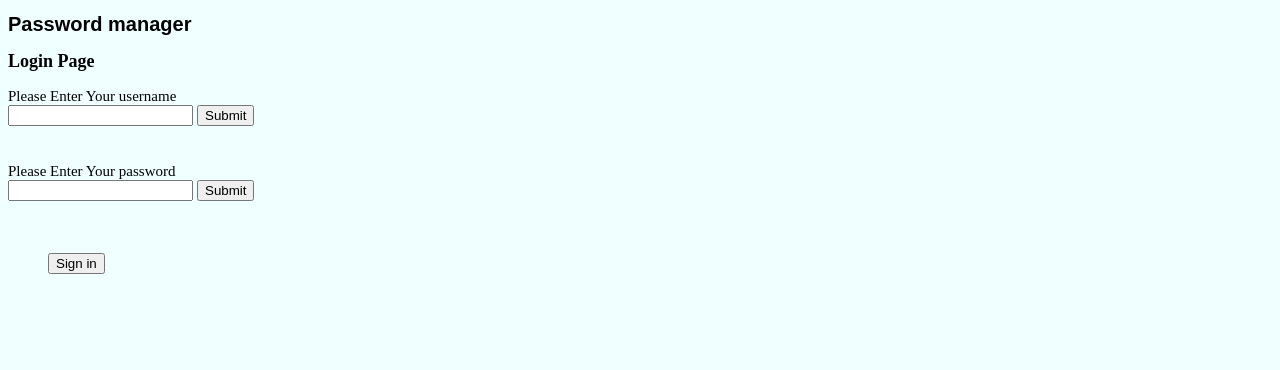
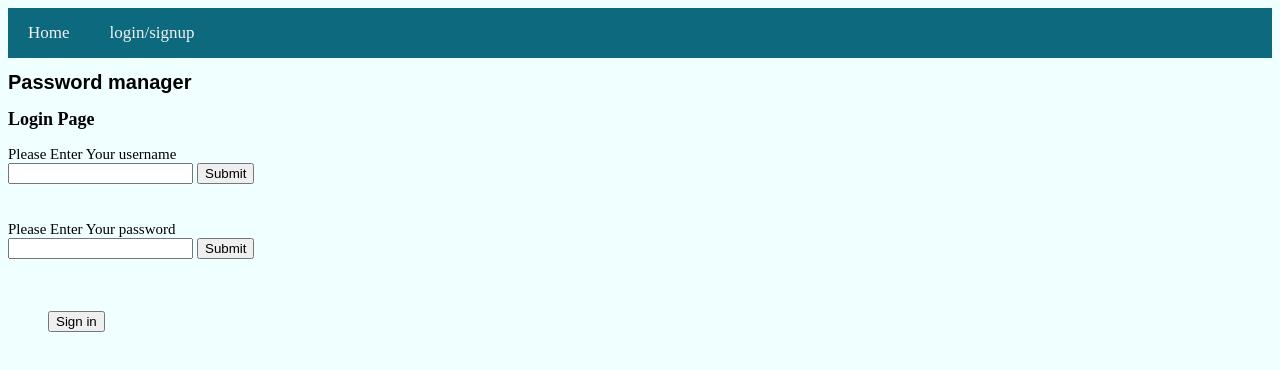
Before and after one commit to Harvey-Moth/Comp-1004-Project, a plain HTML site: page Index.html in a window 1280 px wide. Drawn offline with Linux system fonts and the light colour scheme.

Commit message:
Attempt to add working navigation bar but have run into more visual studio code issues
Am going to copy code from this project into another ide and try to debug

```diff
--- a/Index.html
+++ b/Index.html
@@ -1,11 +1,13 @@
 <!DOCTYPE html>
 <html>
     <head>
+
+      <script src"Script.js" defer></script>
         <link rel="stylesheet" href="Main.css"/>
 
 
-        <h1>Password manager</h1>
-        <h2>Login Page</h2>
+
+
 
 
 
@@ -13,6 +15,17 @@
 
     </head>
     <body>
+      <div class="Navigationbar">
+        <a class="active" href="#home">Home</a>
+        <a href="#"   id="toploginbutton">login/signup</a>
+
+      </div>
+      <h1>Password manager</h1>
+      <h2>Login Page</h2>
+
+
+
+      <div id="Logincontent">
         <div id="Signin">
           <p1>Please Enter Your username</p1>
           <form>
@@ -40,6 +53,8 @@
         </div>
 
 
+      </div>
+
 
     </body>
 
--- a/Main.css
+++ b/Main.css
@@ -33,3 +33,18 @@ h2
 {
     display:none;
 }
+.Navigationbar  {
+    background-color: #0d697e;
+    overflow: hidden;
+  }
+  .Navigationbar a {
+    float: left;
+    color: #f2f2f2;
+    text-align: center;
+    padding: 15px 20px;
+    text-decoration: none;
+    font-size: 17px;
+  }
+  .Navigationbar a:hover {
+    background-color: #12caa9;
+  }
```
Also changed, not shown: Script.js (+11 -7 lines). Lines whose indentation alone changed are shown as unchanged.
